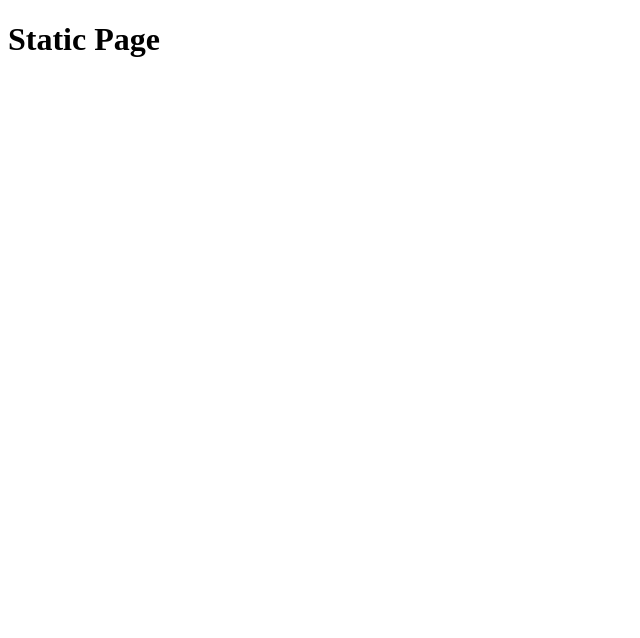
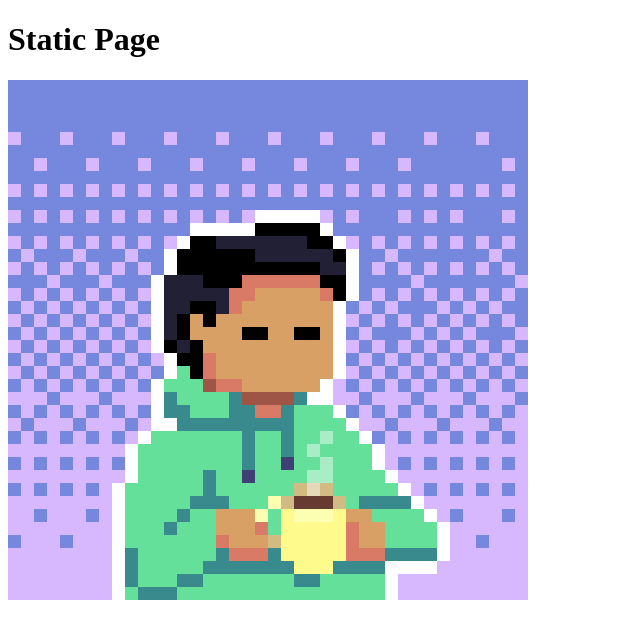
Before and after one commit to nuclearshadow/ZigHttp, a plain HTML site: page static/index.html in a window 1280 px wide. Shown: the whole page, without its empty margins (0-640 px from the left). Drawn offline with Linux system fonts and the light colour scheme.

Commit message:
Refactor

```diff
--- a/static/index.html
+++ b/static/index.html
@@ -7,5 +7,6 @@
 </head>
 <body>
     <h1>Static Page</h1>
+    <img src="image.png">
 </body>
 </html>
```
Also changed, not shown: static/image.png (added), 3 other files.
